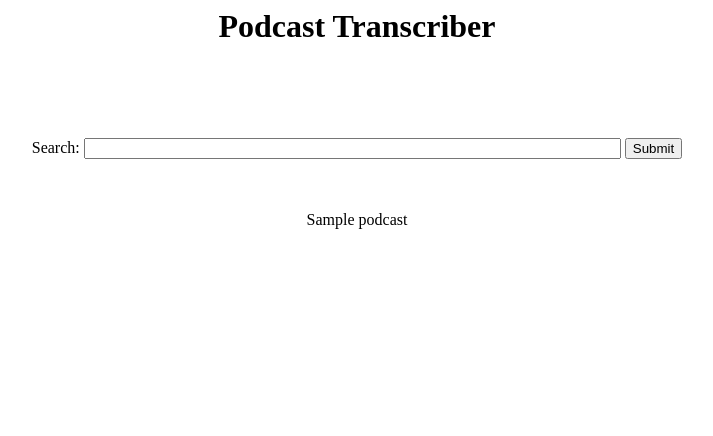
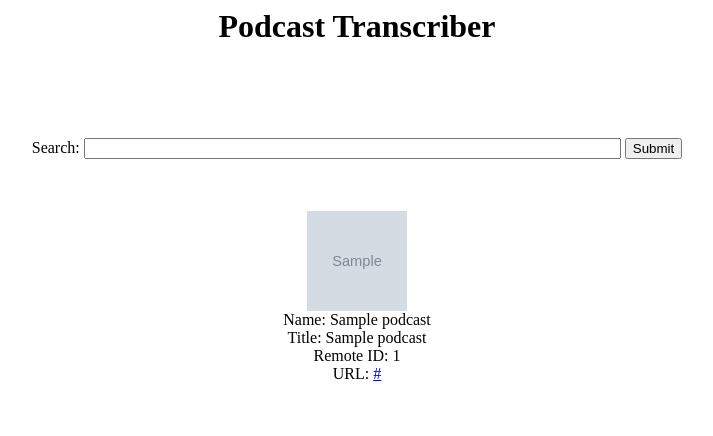
Before and after one commit to agouil/podbeetle, a Flask app: page / in a window 1280 px wide. Shown: the top 436 px of the page, without its empty margins (283-996 px from the left). Run offline with Flask 2, Linux system fonts and the light colour scheme; tables that the repository leaves empty hold one stand-in row (values such as "Sample post"); grey boxes marked "Sample" are stand-in pictures.

Commit message:
display all podcast information

```diff
--- a/templates/index.html
+++ b/templates/index.html
@@ -13,7 +13,24 @@
             <br/><br/>
             <div>
                 {% for podcast in podcasts %}
-                    <div>{{ podcast.name }}</div>
+                    <div>
+                        <div>
+                            <img src="{{ podcast.image }}" width="100" height="100"/>
+                        </div>
+                        <div>
+                            Name: {{ podcast.name }}
+                        </div>
+                        <div>
+                            Title: {{ podcast.title }}
+                        </div>
+                        <div>
+                            Remote ID: {{ podcast.remote_id }}
+                        </div>
+                        <div>
+                            URL: <a href="{{ podcast.url }}">{{ podcast.url }}</a>
+                        </div>
+                    </div>
+                    <br/><br/><br/>
                 {% else %}
                     <h2>No podcasts found.</h2>
                 {% endfor %}
```
